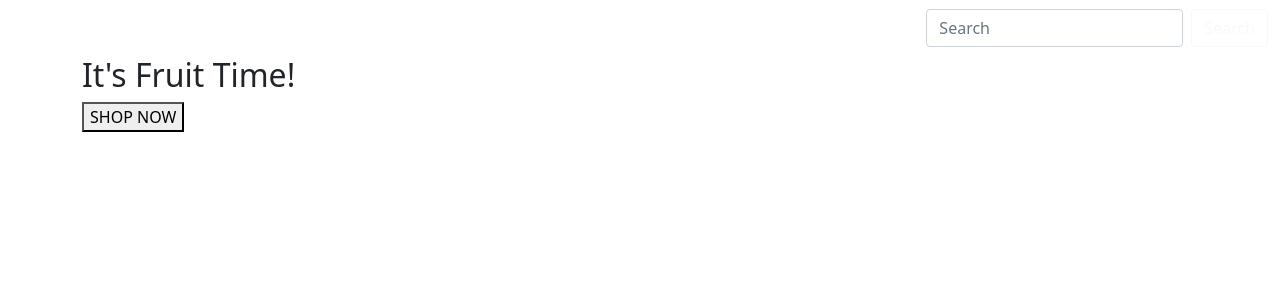
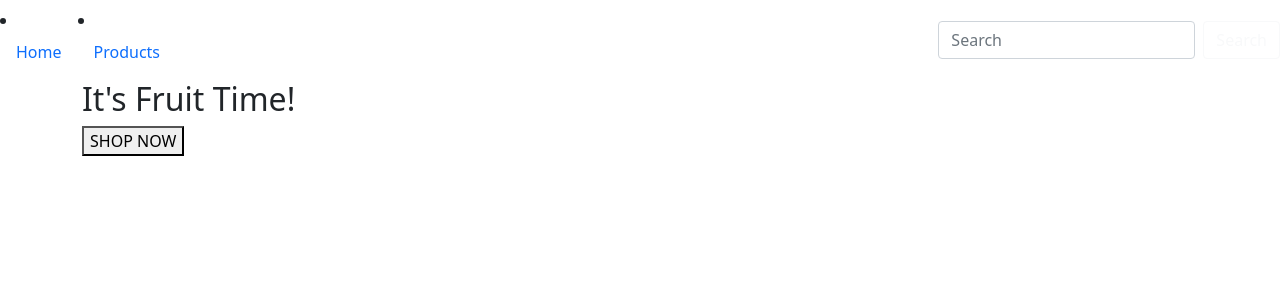
Before and after one commit to katkaypettitt/pyshop, a Django app: template templates/home.html in a window 1280 px wide. Shown: the top 300 px of the page. Run offline with Django 3.2, Linux system fonts and the light colour scheme; the template is opened without the code that fills it, so the values that code supplies are empty; parts of the project's set-up code (start-up, migrations or seed data) failed here and were passed over.

Commit message:
Split navbar into 3 sections

```diff
--- a/templates/base.html
+++ b/templates/base.html
@@ -20,9 +20,25 @@
 </head>
 
 <body>
+    <!-- Navbar -->
     <nav class="navbar sticky-top navbar-dark bg-navbar">
-        <div class="container-fluid">
+        <!-- Left elements -->
+        <div class="d-flex left-object">
+            <li class="nav-item active">
+                <a class="nav-link" href="#">Home</a>
+            </li>
+            <li class="nav-item">
+                <a class="nav-link" href="#">Products</a>
+            </li>
+        </div>
+
+        <!-- Middle elements -->
+        <div class="d-flex middle-object">
             <a class="navbar-brand">PyShop</a>
+        </div>
+
+        <!-- Right elements -->
+        <div class="d-flex right-object">
             <form class="d-flex">
                 <input class="form-control me-2" type="search" placeholder="Search" aria-label="Search">
                 <button class="btn btn-outline-light" type="submit">Search</button>
```
Also changed, not shown: 1 other file.
